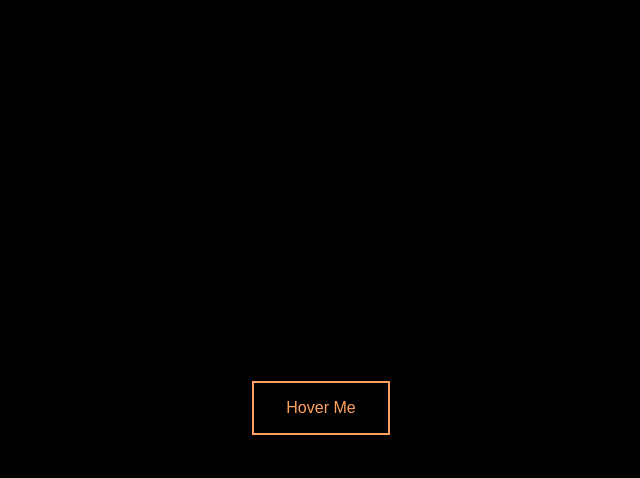
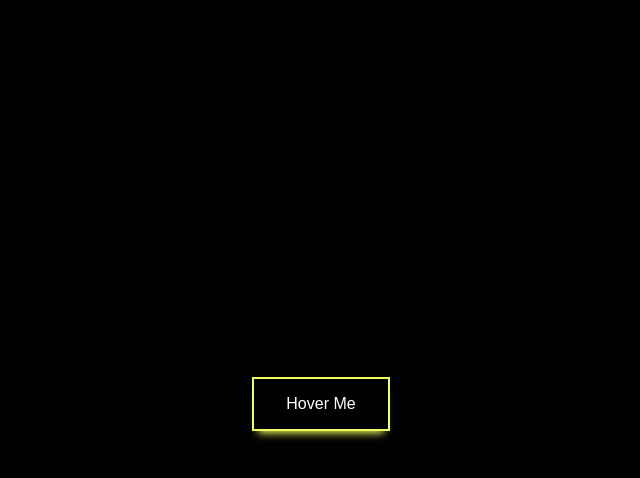
Before and after one commit to BLOPEZ51/Hover, a plain HTML site: page index.html in a window 1280 px wide. In both pictures the pointer is over the button "Hover Me". Shown: the whole page, without its empty margins (319-959 px from the left). Drawn offline with Linux system fonts and the light colour scheme.

Commit message:
add button.css

```diff
--- a/button.css
+++ b/button.css
@@ -13,9 +13,13 @@ button{
     border: 2px solid;
     padding: 1em 2em;
     font-size: 1em;
+    transition: color 0.25s, border-color 0.25s, box-shadow 0.25s, transform 0.25s;
 }
 
-button.hover {
+button:hover {
     border-color: #f1ff5c;
+    color: white;
     box-shadow: 0 0.5em 0.5em -0.4em #f1ff5c;
+    transform: translateY(-0.25em);
+    cursor: pointer;
 }
```
